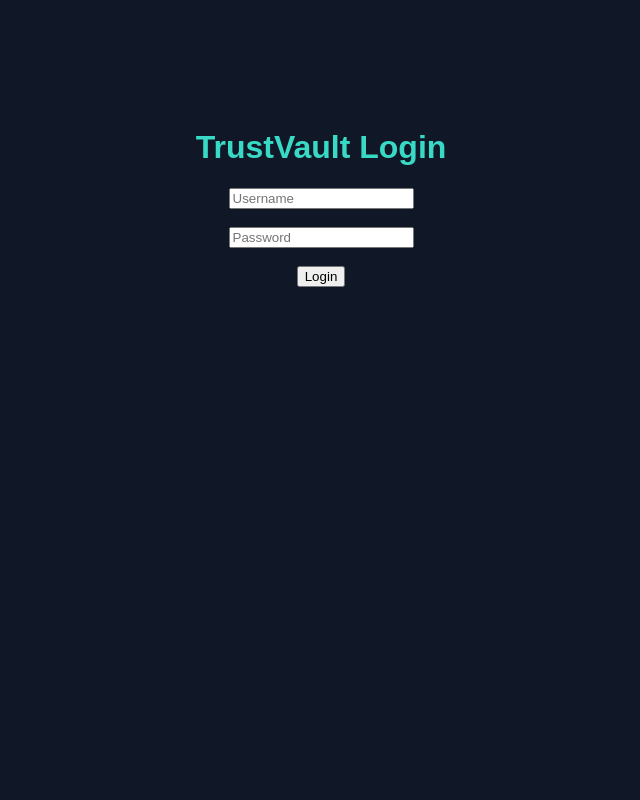
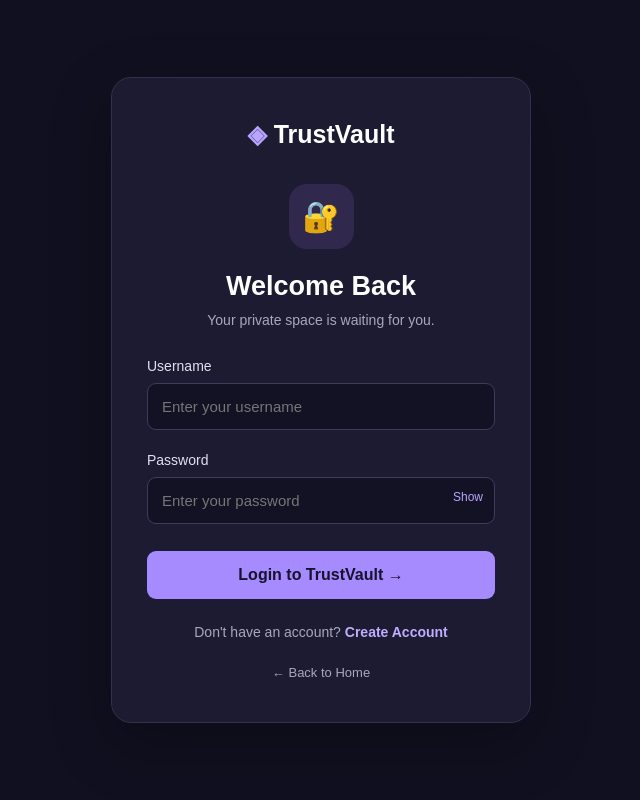
Before and after one commit to vempatisaisnehapriya-cyber/Trust-vault, a Django app: template vault/templates/vault/login.html in a window 1280 px wide. Shown: the whole page, without its empty margins (319-959 px from the left). Run offline with Django 5.2, Linux system fonts and the light colour scheme; the template is opened without the code that fills it, so the values that code supplies are empty; parts of the project's set-up code (start-up, migrations or seed data) failed here and were passed over.

Commit message:
Redesign TrustVault login page

```diff
--- a/vault/templates/vault/login.html
+++ b/vault/templates/vault/login.html
@@ -1,21 +1,246 @@
 <!DOCTYPE html>
-<html>
+<html lang="en">
 <head>
-    <title>TrustVault Login</title>
+<meta charset="UTF-8">
+<meta name="viewport" content="width=device-width, initial-scale=1.0">
+<title>TrustVault | Login</title>
+
+<style>
+* {
+    margin: 0;
+    padding: 0;
+    box-sizing: border-box;
+    font-family: Arial, sans-serif;
+}
+
+body {
+    min-height: 100vh;
+    background: #111020;
+    display: flex;
+    align-items: center;
+    justify-content: center;
+    padding: 20px;
+    color: white;
+}
+
+.container {
+    width: 100%;
+    max-width: 420px;
+    background: #1d1b32;
+    padding: 42px 35px;
+    border-radius: 20px;
+    border: 1px solid #34304d;
+    box-shadow: 0 20px 60px rgba(0,0,0,0.3);
+}
+
+.logo {
+    text-align: center;
+    color: #b9a5ff;
+    font-size: 25px;
+    font-weight: bold;
+    margin-bottom: 35px;
+}
+
+.logo span {
+    color: white;
+}
+
+.icon {
+    width: 65px;
+    height: 65px;
+    margin: 0 auto 22px;
+    background: #30294d;
+    color: #c4b3ff;
+    border-radius: 18px;
+    display: flex;
+    align-items: center;
+    justify-content: center;
+    font-size: 30px;
+}
+
+h1 {
+    text-align: center;
+    font-size: 27px;
+    margin-bottom: 10px;
+}
+
+.subtitle {
+    text-align: center;
+    color: #aaa6bd;
+    font-size: 14px;
+    margin-bottom: 30px;
+}
+
+.error {
+    background: #482735;
+    color: #ffb5c5;
+    padding: 12px;
+    border-radius: 8px;
+    margin-bottom: 18px;
+    text-align: center;
+    font-size: 14px;
+}
+
+label {
+    display: block;
+    margin-bottom: 9px;
+    font-size: 14px;
+    color: #e2dff0;
+}
+
+input {
+    width: 100%;
+    padding: 14px;
+    background: #131225;
+    border: 1px solid #403b5b;
+    border-radius: 9px;
+    color: white;
+    font-size: 15px;
+    margin-bottom: 22px;
+    outline: none;
+}
+
+input:focus {
+    border-color: #aa92ff;
+}
+
+.password-box {
+    position: relative;
+}
+
+.password-box input {
+    padding-right: 65px;
+}
+
+.show-btn {
+    position: absolute;
+    right: 12px;
+    top: 13px;
+    color: #b9a5ff;
+    cursor: pointer;
+    font-size: 12px;
+    background: none;
+    border: none;
+}
+
+.login-btn {
+    width: 100%;
+    padding: 15px;
+    border: none;
+    border-radius: 9px;
+    background: #a68aff;
+    color: #17132a;
+    font-size: 16px;
+    font-weight: bold;
+    cursor: pointer;
+    margin-top: 5px;
+}
+
+.login-btn:hover {
+    background: #beaaff;
+}
+
+.signup {
+    text-align: center;
+    color: #aaa6bd;
+    font-size: 14px;
+    margin-top: 25px;
+}
+
+.signup a {
+    color: #c0adff;
+    text-decoration: none;
+    font-weight: bold;
+}
+
+.home {
+    display: block;
+    text-align: center;
+    color: #aaa6bd;
+    text-decoration: none;
+    margin-top: 25px;
+    font-size: 13px;
+}
+
+@media(max-width:450px) {
+    .container {
+        padding: 35px 23px;
+    }
+}
+</style>
 </head>
-<body style="background:#101827; color:white; text-align:center; font-family:Arial; padding-top:100px;">
 
-    <h1 style="color:#38d9c5;">TrustVault Login</h1>
+<body>
+
+<div class="container">
+
+    <div class="logo">◈ <span>TrustVault</span></div>
+
+    <div class="icon">🔐</div>
+
+    <h1>Welcome Back</h1>
+
+    <p class="subtitle">
+        Your private space is waiting for you.
+    </p>
+
     {% if error %}
-    <p style="color:red;">{{ error }}</p>
+    <div class="error">{{ error }}</div>
     {% endif %}
 
     <form method="POST">
         {% csrf_token %}
-        <input type="text" name="username" placeholder="Username" required><br><br>
-        <input type="password" name="password" placeholder="Password" required><br><br>
-        <button type="submit">Login</button>
+
+        <label>Username</label>
+        <input type="text"
+               name="username"
+               placeholder="Enter your username"
+               required>
+
+        <label>Password</label>
+
+        <div class="password-box">
+            <input type="password"
+                   name="password"
+                   id="password"
+                   placeholder="Enter your password"
+                   required>
+
+            <button type="button"
+                    class="show-btn"
+                    onclick="togglePassword()">
+                Show
+            </button>
+        </div>
+
+        <button type="submit" class="login-btn">
+            Login to TrustVault →
+        </button>
     </form>
+
+    <p class="signup">
+        Don't have an account?
+        <a href="/signup/">Create Account</a>
+    </p>
+
+    <a href="/" class="home">← Back to Home</a>
+
+</div>
+
+<script>
+function togglePassword() {
+    const password = document.getElementById("password");
+    const button = document.querySelector(".show-btn");
+
+    if (password.type === "password") {
+        password.type = "text";
+        button.textContent = "Hide";
+    } else {
+        password.type = "password";
+        button.textContent = "Show";
+    }
+}
+</script>
 
 </body>
 </html>
```
